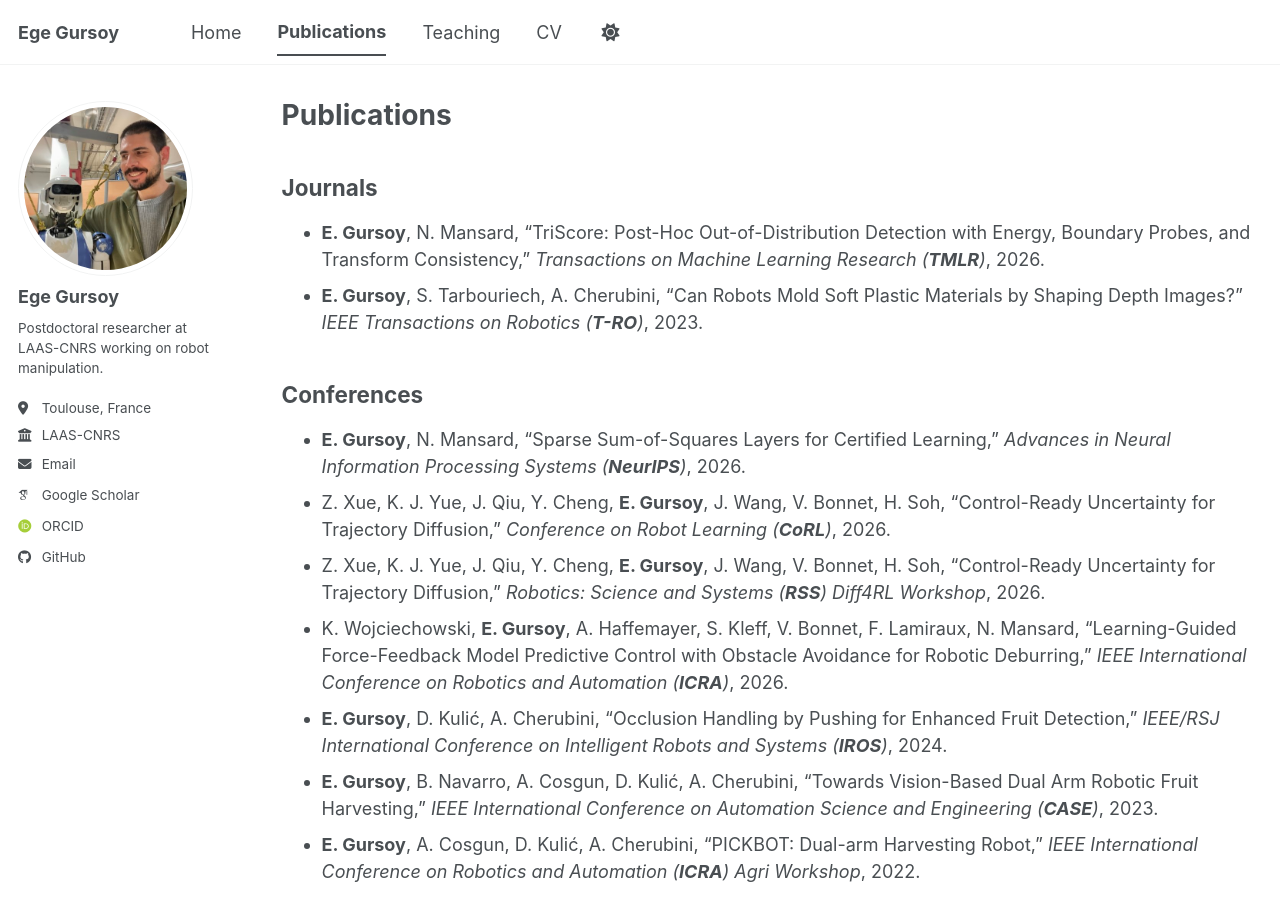
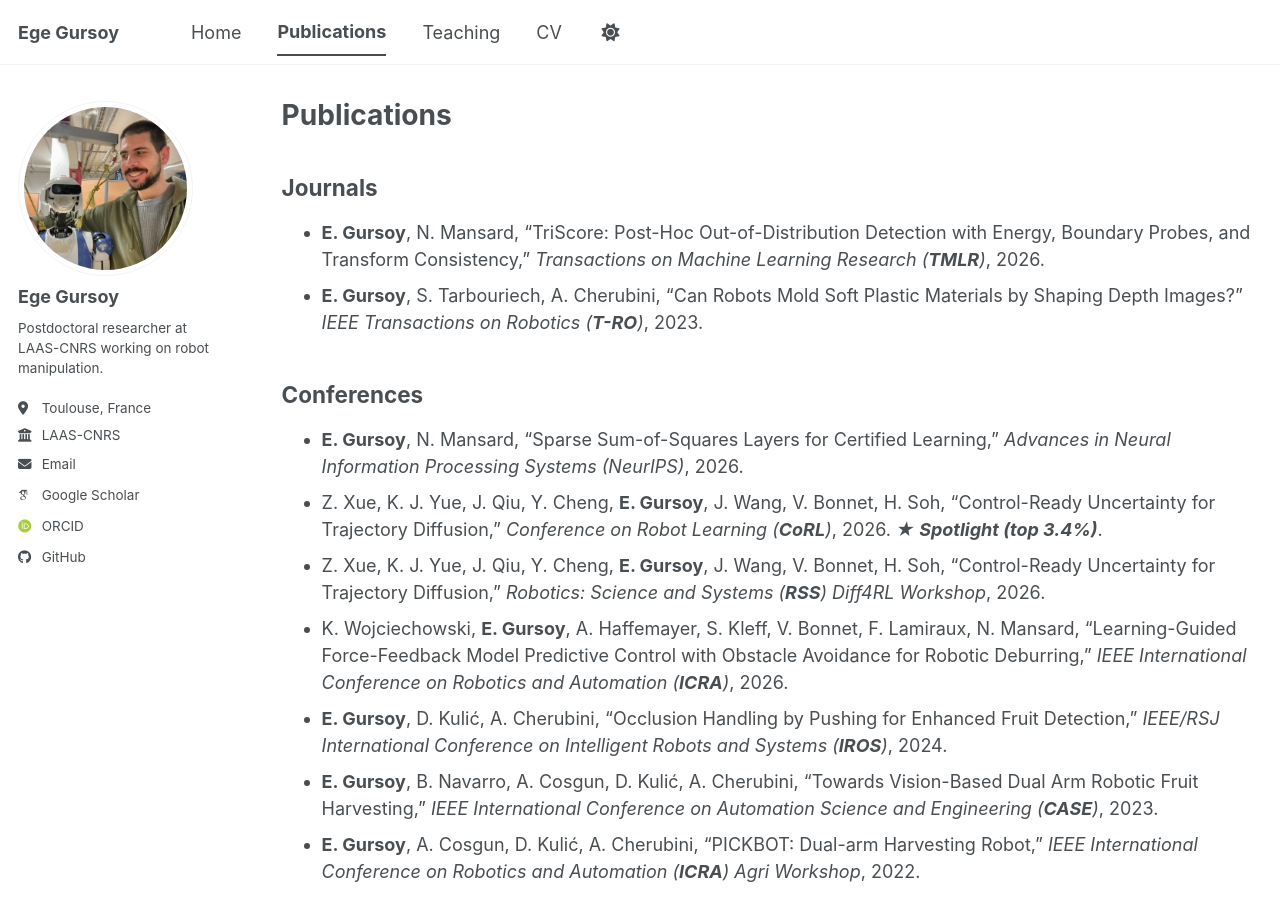
Before and after one commit to gursoyege/gursoyege.github.io, a Jekyll site: the page built from _pages/publications.md, in a window 1280 px wide and 900 px high. Built offline with Jekyll 4.4.1, drawn with Linux system fonts in a browser that asks for light colours; some web fonts are replaced; a script bundle is joined from its source files by our own code; library files that are not in the unit come from our copies.

Commit message:
Update publications.md

```diff
--- a/_pages/publications.md
+++ b/_pages/publications.md
@@ -13,8 +13,8 @@ author_profile: true
 
 ## Conferences
 
-- **E. Gursoy**, N. Mansard, "Sparse Sum-of-Squares Layers for Certified Learning," *Advances in Neural Information Processing Systems (**NeurIPS**)*, 2026.
-- Z. Xue, K. J. Yue, J. Qiu, Y. Cheng, **E. Gursoy**, J. Wang, V. Bonnet, H. Soh, "Control-Ready Uncertainty for Trajectory Diffusion," *Conference on Robot Learning (**CoRL**)*, 2026.
+- **E. Gursoy**, N. Mansard, "Sparse Sum-of-Squares Layers for Certified Learning," *Advances in Neural Information Processing Systems (NeurIPS)*, 2026.
+- Z. Xue, K. J. Yue, J. Qiu, Y. Cheng, **E. Gursoy**, J. Wang, V. Bonnet, H. Soh, "Control-Ready Uncertainty for Trajectory Diffusion," *Conference on Robot Learning (**CoRL**)*, 2026. ***★ Spotlight (top 3.4%)***.
 - Z. Xue, K. J. Yue, J. Qiu, Y. Cheng, **E. Gursoy**, J. Wang, V. Bonnet, H. Soh, "Control-Ready Uncertainty for Trajectory Diffusion," *Robotics: Science and Systems (**RSS**) Diff4RL Workshop*, 2026.
 - K. Wojciechowski, **E. Gursoy**, A. Haffemayer, S. Kleff, V. Bonnet, F. Lamiraux, N. Mansard, "Learning-Guided Force-Feedback Model Predictive Control with Obstacle Avoidance for Robotic Deburring," *IEEE International Conference on Robotics and Automation (**ICRA**)*, 2026.
 - **E. Gursoy**, D. Kulić, A. Cherubini, "Occlusion Handling by Pushing for Enhanced Fruit Detection," *IEEE/RSJ International Conference on Intelligent Robots and Systems (**IROS**)*, 2024.
```
